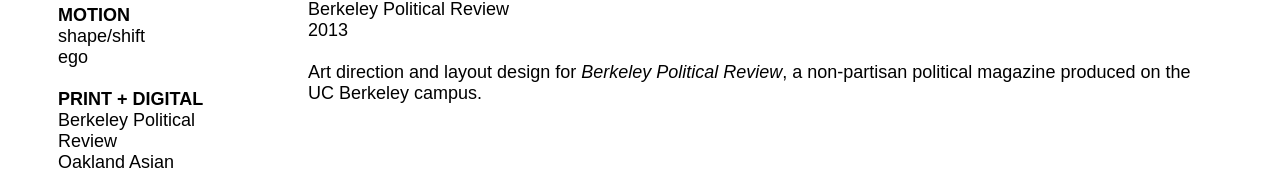
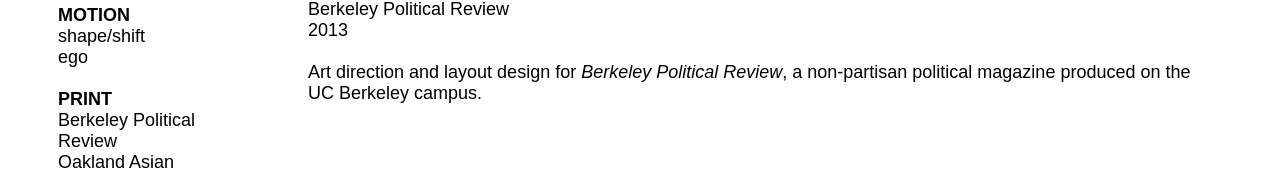
Before and after one commit to htduong/htduong.github.io, a plain HTML site: page bpr/index.html in a window 1280 px wide. Shown: the part 150-324 px from the top of the page. Drawn offline with Linux system fonts and the light colour scheme; a script that the page names is missing; a web font is replaced by a local one.

Commit message:
remove digital

```diff
--- a/bpr/index.html
+++ b/bpr/index.html
@@ -85,7 +85,7 @@
 			<a href="http://duongha.info/shapeshift">shape/shift</a><br>
 			<a href="http://duongha.info/ego">ego</a><br>
 			<br>
-			<b>PRINT + DIGITAL</b><br>
+			<b>PRINT</b><br>
 			<a href="http://duongha.info/bpr">Berkeley Political Review</a><br>
 			<a href="http://duongha.info/oacc">Oakland Asian Cultural Center</a><br>
 			<br>
```
Also changed, not shown: contact/index.html (+1 -1 lines), ego/index.html (+1 -1 lines), index.html (+1 -1 lines), oacc/index.html (+1 -1 lines), shapeshift/index.html (+1 -1 lines).
